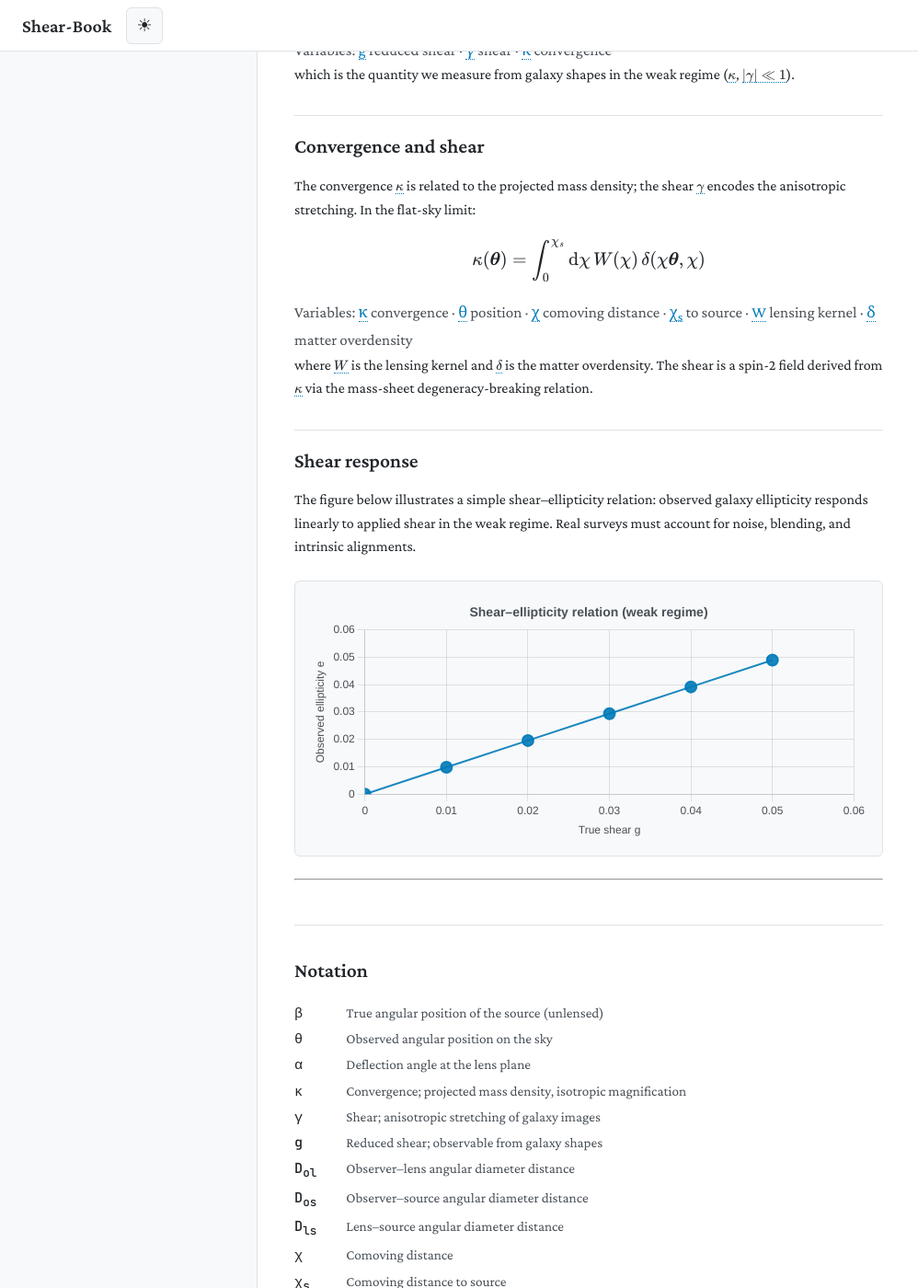
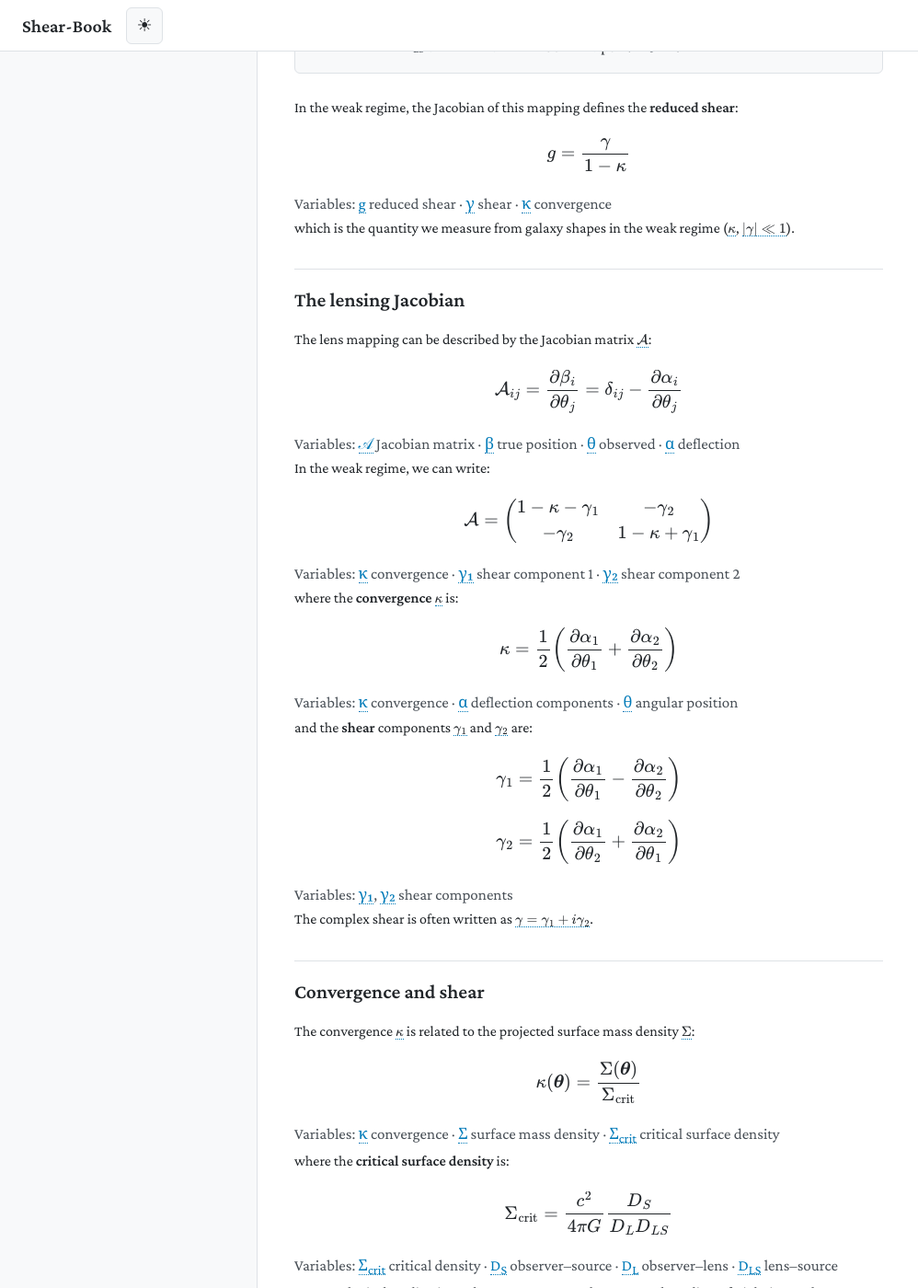
Before and after one commit to sfarrens/Shear-Book, a Jekyll site: the page built from _chapters/02-weak-lensing.md, in a window 1280 px wide and 1400 px high, scrolled down 1106 px. Shown: the whole window at 92% size, without its empty margins (0-998 px from the left). Built offline with Jekyll 4.4.1, drawn with Linux system fonts in a browser that asks for light colours; some of the changed text lies outside the part shown.

Commit message:
update notation

```diff
--- a/_chapters/02-weak-lensing.md
+++ b/_chapters/02-weak-lensing.md
@@ -15,10 +15,19 @@
 $$
 \boldsymbol{\beta} = \boldsymbol{\theta} - \boldsymbol{\alpha}(\boldsymbol{\theta})
 $$
-<p class="equation-key">Variables: <a href="#var-beta">β</a> true position · <a href="#var-theta">θ</a> observed · <a href="#var-alpha">α</a> deflection</p>
+<p class="equation-key">Variables: <a href="#var-beta">β</a> true position · <a href="#var-theta">θ</a> observed · <a href="#var-alpha">α</a> scaled deflection</p>
 </div>
 
-where <a href="#var-alpha" class="var-link">$$\boldsymbol{\alpha}$$</a> is the deflection angle. The geometry is set by the angular diameter distances: <a href="#var-dol" class="var-link">$$D_{\mathrm{ol}}$$</a> (observer–lens), <a href="#var-dos" class="var-link">$$D_{\mathrm{os}}$$</a> (observer–source), and <a href="#var-dls" class="var-link">$$D_{\mathrm{ls}}$$</a> (lens–source). Adjust the distances below to see how the lens geometry changes.
+where <a href="#var-alpha" class="var-link">$$\boldsymbol{\alpha}(\boldsymbol{\theta})$$</a> is the scaled deflection angle. The physical deflection angle <a href="#var-alpha-hat" class="var-link">$$\hat{\boldsymbol{\alpha}}$$</a> is related to the scaled version by:
+
+<div class="equation-block">
+$$
+\boldsymbol{\alpha}(\boldsymbol{\theta}) = \frac{D_{LS}}{D_S} \hat{\boldsymbol{\alpha}}(\boldsymbol{\theta})
+$$
+<p class="equation-key">Variables: <a href="#var-alpha">α</a> scaled deflection · <a href="#var-alpha-hat">α̂</a> physical deflection · <a href="#var-dls">D<sub>LS</sub></a> lens–source distance · <a href="#var-ds">D<sub>S</sub></a> observer–source distance</p>
+</div>
+
+The geometry is set by the angular diameter distances: <a href="#var-dl" class="var-link">$$D_L$$</a> (observer–lens), <a href="#var-ds" class="var-link">$$D_S$$</a> (observer–source), and <a href="#var-dls" class="var-link">$$D_{LS}$$</a> (lens–source). Adjust the distances below to see how the lens geometry changes.
 
 <div class="interactive-figure lens-equation-figure">
   <div class="lens-diagram-container">
@@ -33,17 +42,17 @@
   </div>
   <div class="lens-controls">
     <label class="control-row">
-      <span class="control-label"><span class="math-inline">D<sub>ol</sub></span> (observer–lens)</span>
+      <span class="control-label"><span class="math-inline">D<sub>L</sub></span> (observer–lens)</span>
       <input type="range" id="lensDol" min="10" max="90" value="35" class="control-slider">
       <span class="control-value" id="lensDolValue">35</span> Mpc
     </label>
     <label class="control-row">
-      <span class="control-label"><span class="math-inline">D<sub>os</sub></span> (observer–source)</span>
+      <span class="control-label"><span class="math-inline">D<sub>S</sub></span> (observer–source)</span>
       <input type="range" id="lensDos" min="50" max="150" value="100" class="control-slider">
       <span class="control-value" id="lensDosValue">100</span> Mpc
     </label>
     <label class="control-row">
-      <span class="control-label"><span class="math-inline">D<sub>ls</sub></span> (lens–source)</span>
+      <span class="control-label"><span class="math-inline">D<sub>LS</sub></span> (lens–source)</span>
       <span class="control-value" id="lensDlsValue">65</span> Mpc
       <span class="control-hint">(computed)</span>
     </label>
@@ -61,18 +70,79 @@
 
 which is the quantity we measure from galaxy shapes in the weak regime (<a href="#var-kappa" class="var-link">$$\kappa$$</a>, <a href="#var-gamma" class="var-link">$$\lvert\gamma\rvert \ll 1$$</a>).
 
-## Convergence and shear
+## The lensing Jacobian
 
-The convergence <a href="#var-kappa" class="var-link">$$\kappa$$</a> is related to the projected mass density; the shear <a href="#var-gamma" class="var-link">$$\gamma$$</a> encodes the anisotropic stretching. In the flat-sky limit:
+The lens mapping can be described by the Jacobian matrix <a href="#var-A" class="var-link">$$\mathcal{A}$$</a>:
 
 <div class="equation-block">
 $$
-\kappa(\boldsymbol{\theta}) = \int_0^{\chi_s} \mathrm{d}\chi \, W(\chi) \, \delta(\chi \boldsymbol{\theta}, \chi)
+\mathcal{A}_{ij} = \frac{\partial \beta_i}{\partial \theta_j} = \delta_{ij} - \frac{\partial \alpha_i}{\partial \theta_j}
 $$
-<p class="equation-key">Variables: <a href="#var-kappa">κ</a> convergence · <a href="#var-theta">θ</a> position · <a href="#var-chi">χ</a> comoving distance · <a href="#var-chi-s">χ<sub>s</sub></a> to source · <a href="#var-W">W</a> lensing kernel · <a href="#var-delta">δ</a> matter overdensity</p>
+<p class="equation-key">Variables: <a href="#var-A">𝒜</a> Jacobian matrix · <a href="#var-beta">β</a> true position · <a href="#var-theta">θ</a> observed · <a href="#var-alpha">α</a> deflection</p>
 </div>
 
-where <a href="#var-W" class="var-link">$$W$$</a> is the lensing kernel and <a href="#var-delta" class="var-link">$$\delta$$</a> is the matter overdensity. The shear is a spin-2 field derived from <a href="#var-kappa" class="var-link">$$\kappa$$</a> via the mass-sheet degeneracy-breaking relation.
+In the weak regime, we can write:
+
+<div class="equation-block">
+$$
+\mathcal{A} = \begin{pmatrix} 1 - \kappa - \gamma_1 & -\gamma_2 \\ -\gamma_2 & 1 - \kappa + \gamma_1 \end{pmatrix}
+$$
+<p class="equation-key">Variables: <a href="#var-kappa">κ</a> convergence · <a href="#var-gamma1">γ₁</a> shear component 1 · <a href="#var-gamma2">γ₂</a> shear component 2</p>
+</div>
+
+where the **convergence** <a href="#var-kappa" class="var-link">$$\kappa$$</a> is:
+
+<div class="equation-block">
+$$
+\kappa = \frac{1}{2}\left(\frac{\partial \alpha_1}{\partial \theta_1} + \frac{\partial \alpha_2}{\partial \theta_2}\right)
+$$
+<p class="equation-key">Variables: <a href="#var-kappa">κ</a> convergence · <a href="#var-alpha">α</a> deflection components · <a href="#var-theta">θ</a> angular position</p>
+</div>
+
+and the **shear** components <a href="#var-gamma1" class="var-link">$$\gamma_1$$</a> and <a href="#var-gamma2" class="var-link">$$\gamma_2$$</a> are:
+
+<div class="equation-block">
+$$
+\gamma_1 = \frac{1}{2}\left(\frac{\partial \alpha_1}{\partial \theta_1} - \frac{\partial \alpha_2}{\partial \theta_2}\right)
+$$
+$$
+\gamma_2 = \frac{1}{2}\left(\frac{\partial \alpha_1}{\partial \theta_2} + \frac{\partial \alpha_2}{\partial \theta_1}\right)
+$$
+<p class="equation-key">Variables: <a href="#var-gamma1">γ₁</a>, <a href="#var-gamma2">γ₂</a> shear components</p>
+</div>
+
+The complex shear is often written as <a href="#var-gamma" class="var-link">$$\gamma = \gamma_1 + i\gamma_2$$</a>.
+
+## Convergence and shear
+
+The convergence <a href="#var-kappa" class="var-link">$$\kappa$$</a> is related to the projected surface mass density <a href="#var-Sigma" class="var-link">$$\Sigma$$</a>:
+
+<div class="equation-block">
+$$
+\kappa(\boldsymbol{\theta}) = \frac{\Sigma(\boldsymbol{\theta})}{\Sigma_{\mathrm{crit}}}
+$$
+<p class="equation-key">Variables: <a href="#var-kappa">κ</a> convergence · <a href="#var-Sigma">Σ</a> surface mass density · <a href="#var-Sigma-crit">Σ<sub>crit</sub></a> critical surface density</p>
+</div>
+
+where the **critical surface density** is:
+
+<div class="equation-block">
+$$
+\Sigma_{\mathrm{crit}} = \frac{c^2}{4\pi G} \frac{D_S}{D_L D_{LS}}
+$$
+<p class="equation-key">Variables: <a href="#var-Sigma-crit">Σ<sub>crit</sub></a> critical density · <a href="#var-ds">D<sub>S</sub></a> observer–source · <a href="#var-dl">D<sub>L</sub></a> observer–lens · <a href="#var-dls">D<sub>LS</sub></a> lens–source</p>
+</div>
+
+In cosmological applications, the convergence can be expressed as a line-of-sight integral:
+
+<div class="equation-block">
+$$
+\kappa(\boldsymbol{\theta}) = \int_0^{\chi_S} \mathrm{d}\chi \, W(\chi) \, \delta(\chi \boldsymbol{\theta}, \chi)
+$$
+<p class="equation-key">Variables: <a href="#var-kappa">κ</a> convergence · <a href="#var-chi">χ</a> comoving distance · <a href="#var-chi-s">χ<sub>S</sub></a> to source · <a href="#var-W">W</a> lensing kernel · <a href="#var-delta">δ</a> matter overdensity</p>
+</div>
+
+where <a href="#var-W" class="var-link">$$W(\chi)$$</a> is the lensing efficiency (or lensing kernel) and <a href="#var-delta" class="var-link">$$\delta$$</a> is the matter overdensity. The shear <a href="#var-gamma" class="var-link">$$\gamma$$</a> is a spin-2 field that encodes the anisotropic stretching and can be derived from <a href="#var-kappa" class="var-link">$$\kappa$$</a> through derivatives.
 
 ## Shear response
 
@@ -92,25 +162,37 @@
   <dt id="var-theta">θ</dt>
   <dd>Observed angular position on the sky</dd>
   <dt id="var-alpha">α</dt>
-  <dd>Deflection angle at the lens plane</dd>
+  <dd>Scaled deflection angle (dimensionless angular deflection)</dd>
+  <dt id="var-alpha-hat">α̂</dt>
+  <dd>Physical deflection angle</dd>
+  <dt id="var-A">𝒜</dt>
+  <dd>Lensing Jacobian matrix (distortion matrix)</dd>
   <dt id="var-kappa">κ</dt>
-  <dd>Convergence; projected mass density, isotropic magnification</dd>
+  <dd>Convergence; dimensionless surface mass density</dd>
   <dt id="var-gamma">γ</dt>
-  <dd>Shear; anisotropic stretching of galaxy images</dd>
+  <dd>Shear; complex shear γ = γ₁ + iγ₂</dd>
+  <dt id="var-gamma1">γ₁</dt>
+  <dd>First component of shear (+ elongation)</dd>
+  <dt id="var-gamma2">γ₂</dt>
+  <dd>Second component of shear (× elongation)</dd>
   <dt id="var-g">g</dt>
   <dd>Reduced shear; observable from galaxy shapes</dd>
-  <dt id="var-dol">D<sub>ol</sub></dt>
+  <dt id="var-dl">D<sub>L</sub></dt>
   <dd>Observer–lens angular diameter distance</dd>
-  <dt id="var-dos">D<sub>os</sub></dt>
+  <dt id="var-ds">D<sub>S</sub></dt>
   <dd>Observer–source angular diameter distance</dd>
-  <dt id="var-dls">D<sub>ls</sub></dt>
+  <dt id="var-dls">D<sub>LS</sub></dt>
   <dd>Lens–source angular diameter distance</dd>
+  <dt id="var-Sigma">Σ</dt>
+  <dd>Surface mass density (projected mass per unit area)</dd>
+  <dt id="var-Sigma-crit">Σ<sub>crit</sub></dt>
+  <dd>Critical surface density for lensing</dd>
   <dt id="var-chi">χ</dt>
   <dd>Comoving distance</dd>
-  <dt id="var-chi-s">χ<sub>s</sub></dt>
+  <dt id="var-chi-s">χ<sub>S</sub></dt>
   <dd>Comoving distance to source</dd>
   <dt id="var-W">W</dt>
-  <dd>Lensing kernel; weight function along line of sight</dd>
+  <dd>Lensing kernel (lensing efficiency function)</dd>
   <dt id="var-delta">δ</dt>
-  <dd>Matter overdensity</dd>
+  <dd>Matter overdensity δ = (ρ - ρ̄)/ρ̄</dd>
 </dl>
```
